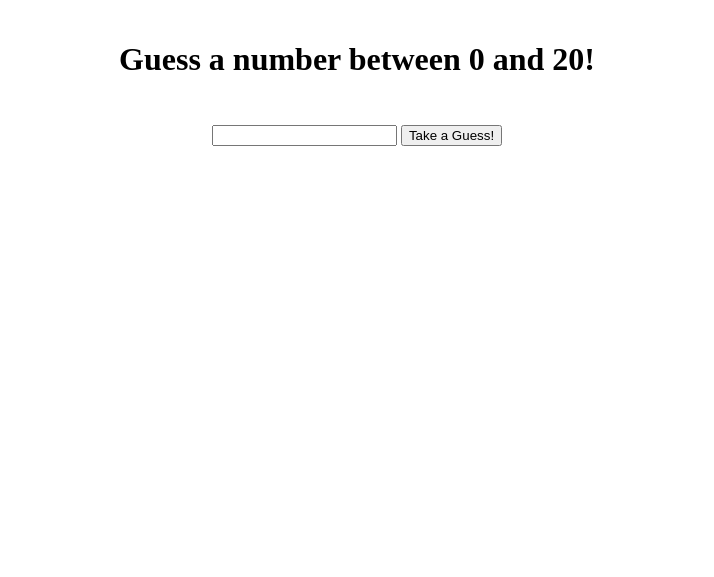
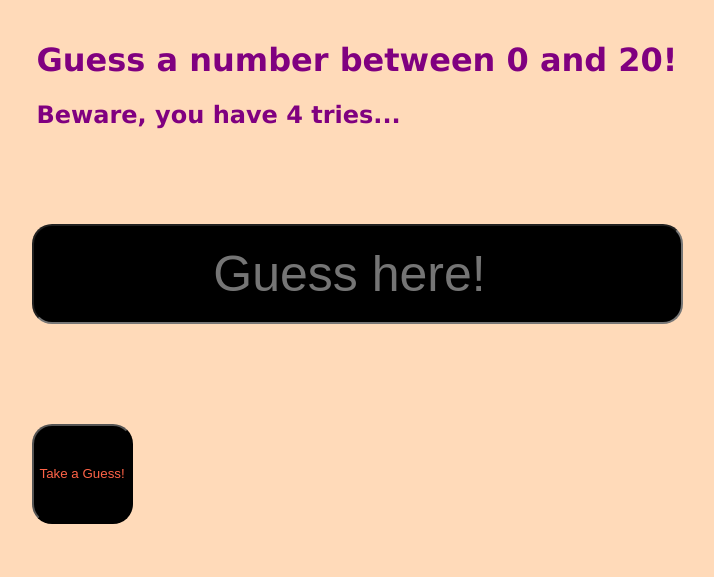
Before and after one commit to NoahDeltoroSmyth/Guess-a-number-game, a website: page index.html in a window 1280 px wide. Shown: the whole page, without its empty margins (303-1017 px from the left). Drawn offline with Linux system fonts and the light colour scheme.

Commit message:
added css styling

```diff
--- a/index.html
+++ b/index.html
@@ -16,9 +16,10 @@
 
    <header>
        <h1>Guess a number between 0 and 20!</h1>
+       <h2>Beware, you have 4 tries...</h2>
    </header>
     <main>
-        <input type="number" id="user-input">
+        <input type="number" id="user-input" placeholder="Guess here!">
         <button id="button">Take a Guess!</button>
         <p id="user-message"></p>
         <p id="guesses-left"></p>
--- a/styles/style.css
+++ b/styles/style.css
@@ -4,8 +4,42 @@ body {
     align-items: center;
     flex-direction: column;
     margin: 20px;
+    background-color: peachpuff;
 }
 
 main {
     margin: 25px;
 }
+
+header {
+    font-family: 'Lucida Sans', 'Lucida Sans Regular', 'Lucida Grande', 'Lucida Sans Unicode', Geneva, Verdana, sans-serif;
+    color: purple;
+}
+input {
+    color: tomato;
+    background-color: black;
+    width: auto;
+    text-align: center;
+    height: 100px;
+    font-size: 50px;
+    border-radius: 20px;
+    margin: 50px;
+}
+
+button {
+    display: flex;
+    flex-direction: column;
+    justify-content: center;
+    margin: 50px;
+    color: tomato;
+    background-color: black;
+    border-radius: 20px;
+    width: auto;
+    height: 100px;
+}
+
+p {
+    font-family: monospace;
+    font-size: 50px;
+    margin: 50px;
+}
```
